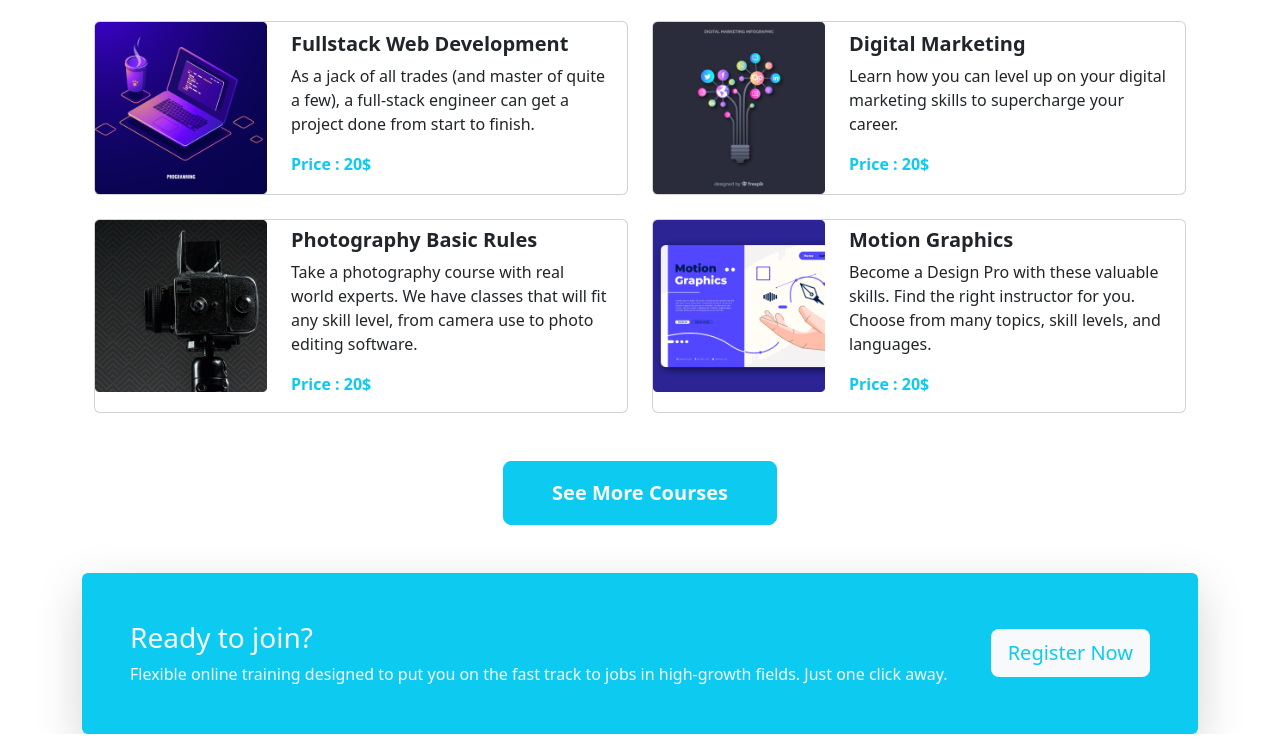
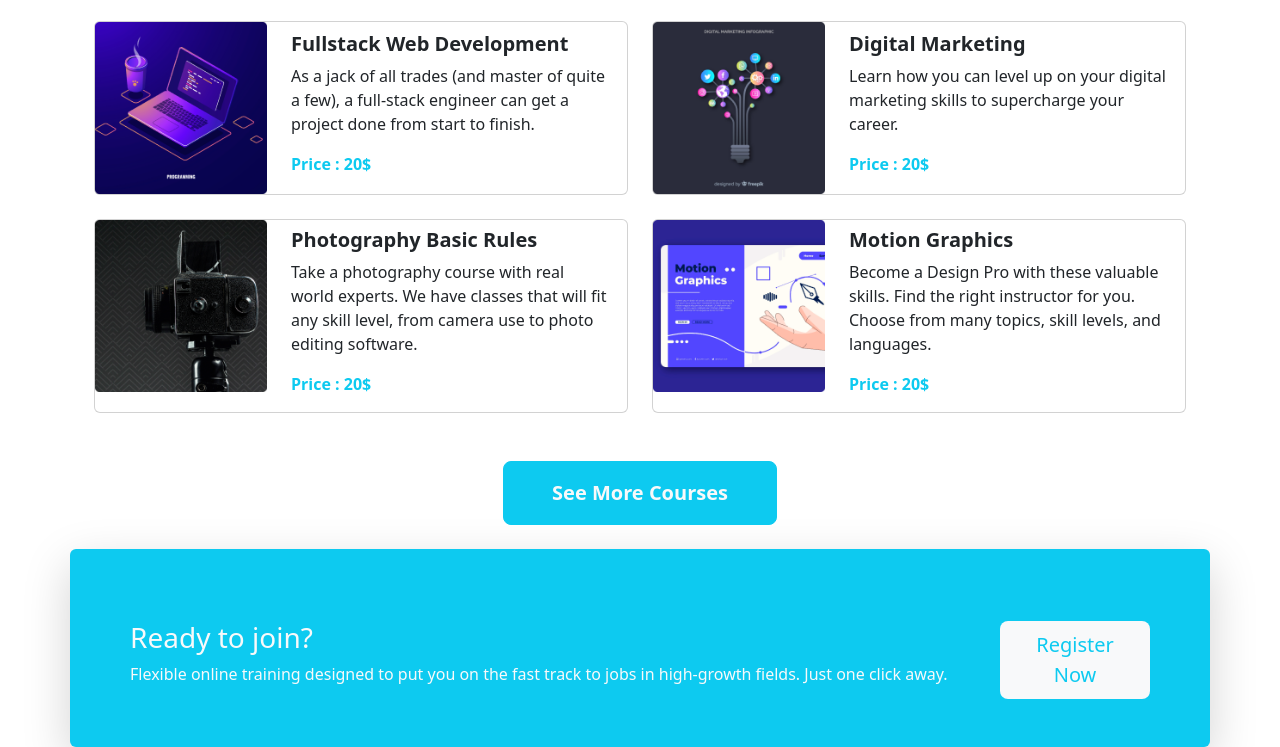
Before and after one commit to Tamjid-Mostafa/Assignment-3, a plain HTML site: page index.html in a window 1280 px wide. Shown: the part 1084-1831 px from the top of the page. Drawn offline with nearby package versions, Linux system fonts and the light colour scheme.

Commit message:
Minor changes in Registration Section

```diff
--- a/index.html
+++ b/index.html
@@ -274,8 +274,8 @@
     <!-- Registration Modal Section Start  -->
 
     <section class="container mt-5">
-      <div class="d-flex justify-content-between bg-info rounded p-5   shadow-lg">
-        <div class="d-flex align-items-flex-start flex-column text-light">
+      <div class=" row g-4 bg-info rounded p-5   shadow-lg">
+        <div class="col-12 col-md-12 col-lg-10 d-flex align-items-flex-start flex-column text-light  ">
           <h3>
             Ready to join?
           </h3>
@@ -283,14 +283,14 @@
             Just one
             click away.</p>
         </div>
-        <div class="d-flex align-items-center justify-content-center">
-          <!-- Modal -->
-          <!-- Button trigger modal -->
+        <div class="col-12 col-md-12 col-lg-2 d-flex align-items-center justify-content-center">
+          <!-- Modal Start-->
+          <!-- Modal Button-->
           <button type="button" class="btn btn-lg bg-light text-info text-center" data-bs-toggle="modal" data-bs-target="#modalLoginForm">
             Register Now
           </button>
 
-          <!-- Modal -->
+          <!-- Modal Body -->
           <div class="modal fade" id="modalLoginForm" tabindex="-1" aria-labelledby="modalLoginFormLabel"
             aria-hidden="true">
             <div class="modal-dialog">
@@ -323,9 +323,14 @@
       </div>
     </section>
 
+    <!-- Registration Modal Section End -->
+
+    <!-- Meet Students Section Start -->
 
 
-    <!-- Registration Modal Section End -->
+
+    <!-- Meet Students Section End -->
+
 
 
 
```
